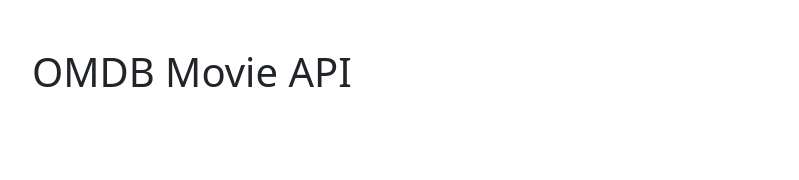
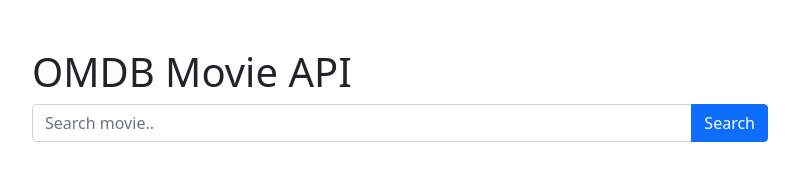
Before and after one commit to iqbalutomo/omdb-api, a plain HTML site: page index.html in a window 1280 px wide. Shown: the whole page, without its empty margins (50-849 px from the left). Drawn offline with nearby package versions, Linux system fonts and the light colour scheme; no server answers.

Commit message:
add search

```diff
--- a/index.html
+++ b/index.html
@@ -16,6 +16,15 @@
         <div class="col">
           <h1>OMDB Movie API</h1>
         </div>
+      </div>
+
+      <div class="row">
+          <div class="col-md-8">
+                <div class="input-group mb-3">
+                    <input type="text" class="form-control input-keyword" placeholder="Search movie..">
+                    <button class="btn btn-primary" type="button">Search</button>
+                </div>
+          </div>
       </div>
 
       <div class="row movie-container"></div>
--- a/script.js
+++ b/script.js
@@ -34,7 +34,7 @@ function showCards(m) {
                 <div class="card-body">
                     <h5 class="card-title">${m.Title}</h5>
                     <h6 class="card-subtitle mb-2 text-muted">${m.Year}</h6>
-                    <a href="#" class="btn btn-primary modal-detail-button" data-bs-toggle="modal" data-bs-target="#movieDetailModal" data-imdbid="${m.imdbID}">Show Details</a>
+                    <a href="#" class="btn btn-outline-primary modal-detail-button" data-bs-toggle="modal" data-bs-target="#movieDetailModal" data-imdbid="${m.imdbID}">Show Details</a>
                 </div>
             </div>
           </div>`;
```
